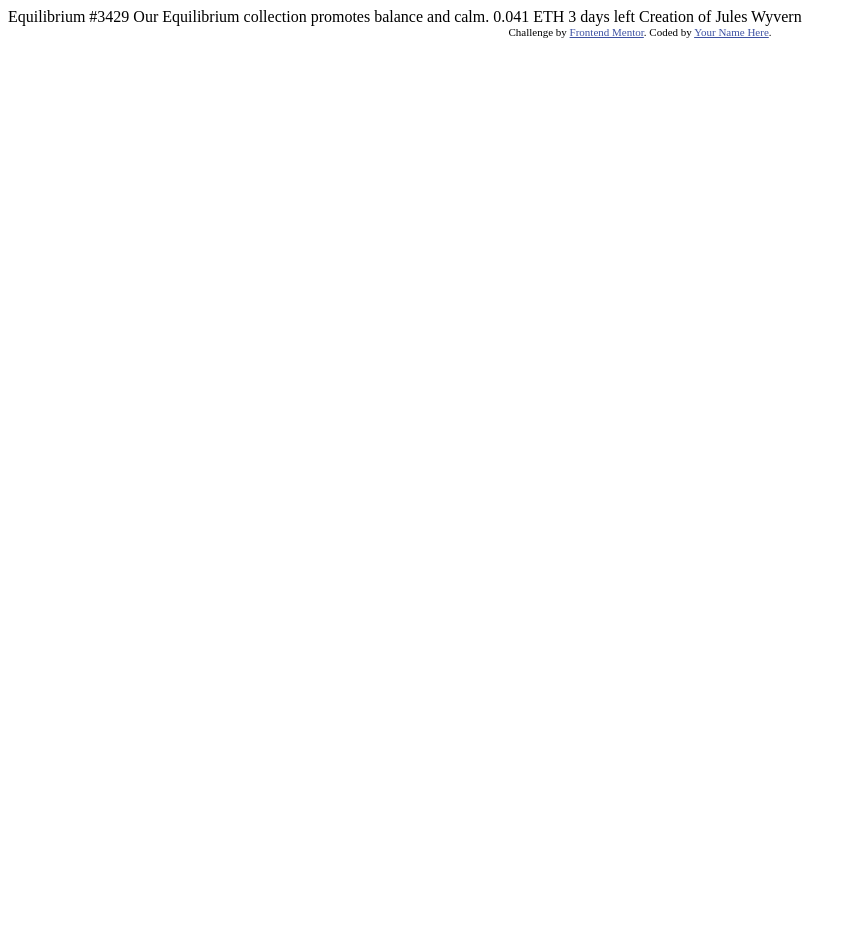
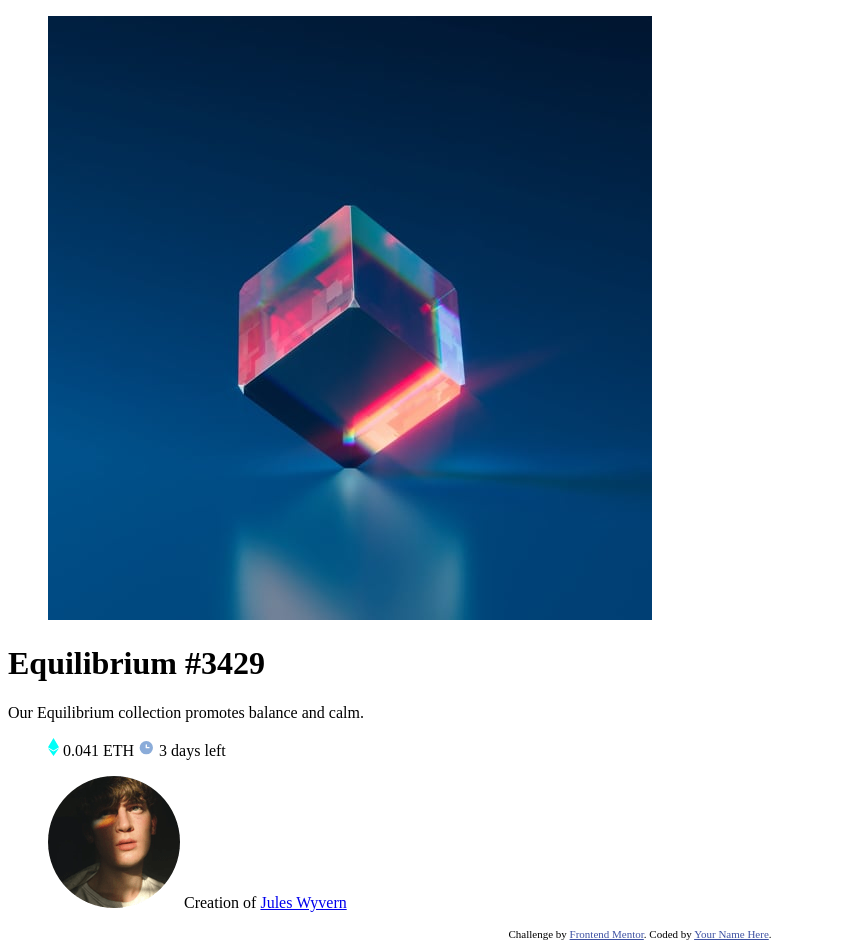
Before and after one commit to UesleiAmaral/nft-preview-card-component-main, a plain HTML site: page index.html in a window 1280 px wide. Shown: the whole page, without its empty margins (0-857 px from the left). Before the commit the page ends 800 px from the top, so only its background shows below. Drawn offline with Linux system fonts and the light colour scheme.

Commit message:
Estruturando HTML

```diff
--- a/index.html
+++ b/index.html
@@ -18,18 +18,58 @@
 </head>
 <body>
 
-  Equilibrium #3429
+  <div class="container">
 
-  Our Equilibrium collection promotes balance and calm.
 
-  0.041 ETH
-  3 days left
+      <!-- INICIO DO CARD -->
+    <div class="card">
 
-  Creation of Jules Wyvern
+      <!-- IMAGEM PRINCIPAL DO CARD -->
+      <figure class="image_equilibrium">
+        <img
+          src="/images/image-equilibrium.jpg"
+          alt="image Equilibrium">
+      </figure>
+      <!-- FIM IMAGEM PRINCIPAL DO CARD -->
 
+      <!-- NOME E TEXTO DO CARD -->
+        <h1>Equilibrium #3429</h1>
+
+        <p>Our Equilibrium collection promotes balance and calm.</p>
+      <!-- FIM NOME E TEXTO DO CARD -->
+
+      <!-- ICONE ETH -->
+        <figure class="icon_figure">
+          <img
+            class="img_eth"
+            src="/images/icon-ethereum.svg"
+            alt="icon ethereum"> 0.041 ETH
+
+      <!-- ICONE RELOGIO -->
+          <img
+            class="img_clock"
+            src="/images/icon-clock.svg"
+            alt="icon clock"> 3 days left
+        </figure>
+
+        <!-- IMAGEM DO USUARIO -->
+        <figure class="image_avatar">
+          <img
+            class="img_avatar"
+            src="/images/image-avatar.png"
+            alt="image avatar">
+            Creation of <a href="#"> Jules Wyvern </a>
+        </figure>
+
+    </div>
+  </div>
+
+
+  <!-- RODA PÉ -->
   <div class="attribution">
     Challenge by <a href="https://www.frontendmentor.io?ref=challenge" target="_blank">Frontend Mentor</a>.
     Coded by <a href="#">Your Name Here</a>.
   </div>
+
 </body>
 </html>
```
Also changed, not shown: 1 other file.
